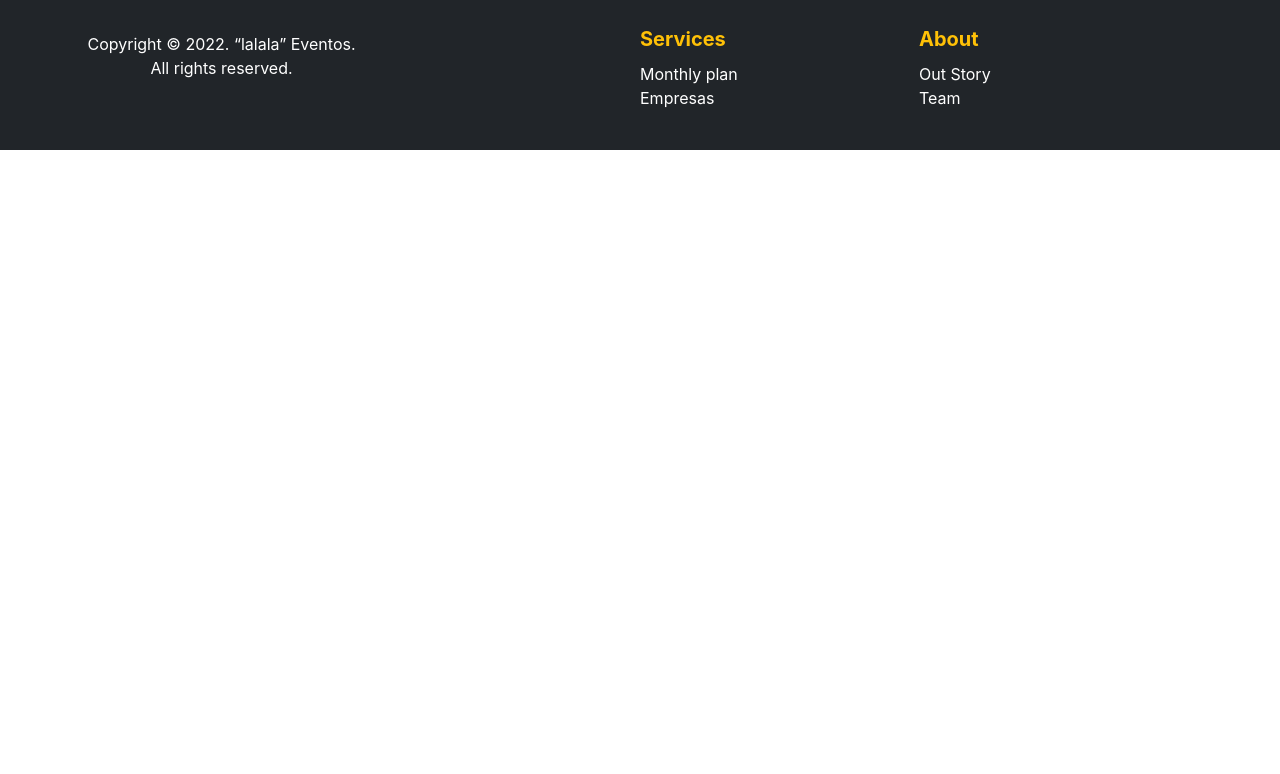
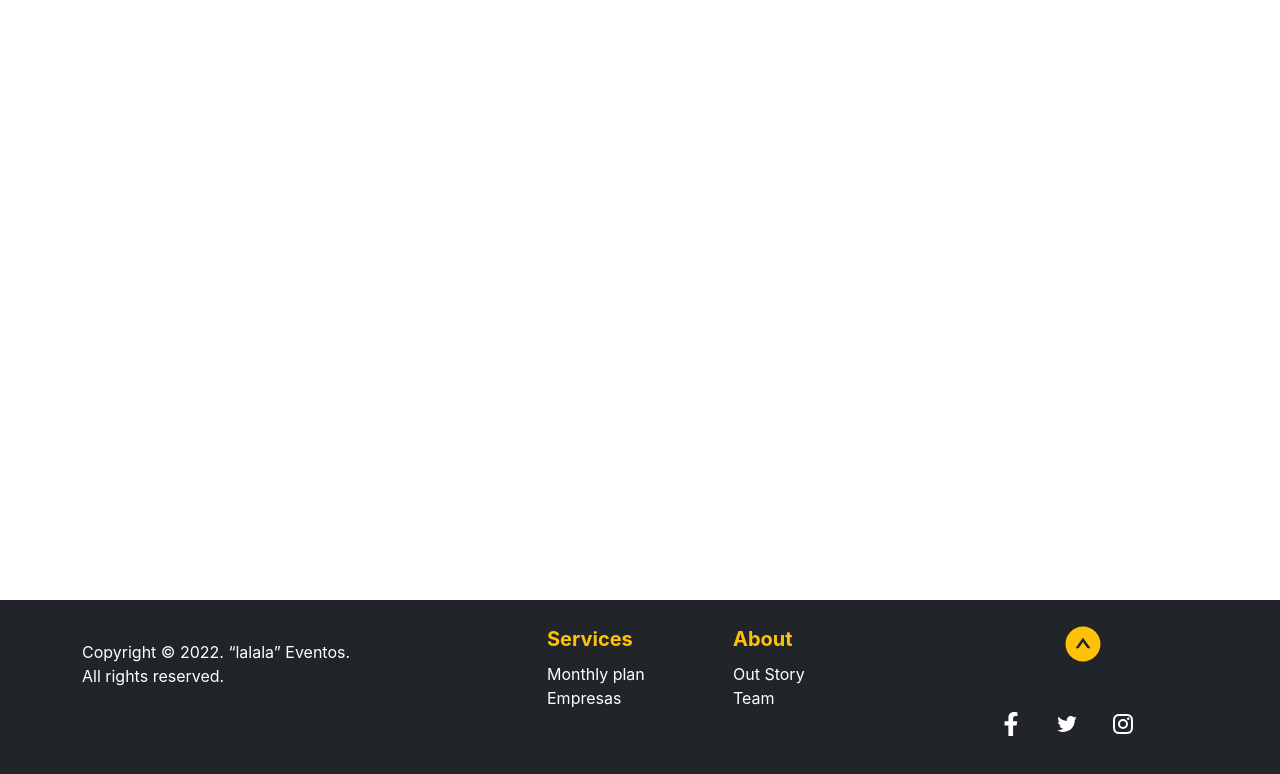
Before and after one commit to No-Country/s5-02-t-java-react-front, a React (Create React App) app: page / in a window 1280 px wide. Shown: the top 774 px of the page. Built offline with nearby package versions, Linux system fonts and the light colour scheme.

Commit message:
feat-footer-emanuel
-Install react icons
-Icons added

```diff
--- a/package.json
+++ b/package.json
@@ -13,6 +13,7 @@
     "react": "^18.2.0",
     "react-bootstrap": "^2.6.0",
     "react-dom": "^18.2.0",
+    "react-icons": "^4.6.0",
     "react-redux": "^8.0.5",
     "react-router-dom": "^6.3.0",
     "react-scripts": "5.0.1",
--- a/src/components/footer/Footer.jsx
+++ b/src/components/footer/Footer.jsx
@@ -1,24 +1,38 @@
 import React from 'react'
+import { AiFillUpCircle, AiOutlineTwitter } from 'react-icons/ai'
+import { FaFacebookF } from 'react-icons/fa'
+import { RiInstagramLine } from 'react-icons/ri'
 
 const Footer = () => {
   return (
     <div>
-      <footer className="text-white py-4 bg-dark">
-        <div className="container d-flex">
-          <ul className="col-12 col-md-3 me-auto mt-2 list-unstyled">
-            <li className="text-center">
+      <footer className="text-white py-4 mt-5 fixed-bottom bg-dark">
+        <div className="container d-flex  mb-4">
+          <ul className="col-12 col-md-3 me-auto mt-3 list-unstyled">
+            <li className="text-start">
               Copyright © 2022. “lalala” Eventos. All rights reserved.
             </li>
           </ul>
-          <ul className="col-12 col-md-3 list-unstyled">
+          <ul className="col-12 col-md-2 list-unstyled">
             <li className="text-warning fw-bold fs-5 mb-2">Services</li>
             <li>Monthly plan</li>
             <li>Empresas</li>
           </ul>
-          <ul className="col-12 col-md-3 list-unstyled">
+          <ul className="col-12 col-md-2 list-unstyled">
             <li className="text-warning fw-bold fs-5 mb-2">About</li>
             <li>Out Story</li>
             <li>Team</li>
+          </ul>
+          <ul className="col-12 col-md-3 list-unstyled">
+            <li className="d-flex flex-row justify-content-around ms-5 text-warning fs-1 mb-5">
+              {' '}
+              <AiFillUpCircle />
+            </li>
+            <li className="d-flex flex-row justify-content-center mt-5">
+              <FaFacebookF className="me-2 ms-4 fs-4" />
+              <AiOutlineTwitter className="me-2 ms-4 fs-4" />
+              <RiInstagramLine className="me-2 ms-4 fs-4" />
+            </li>
           </ul>
         </div>
       </footer>
```
Also changed, not shown: 1 other file (tests, documents, lock files or other folders).
